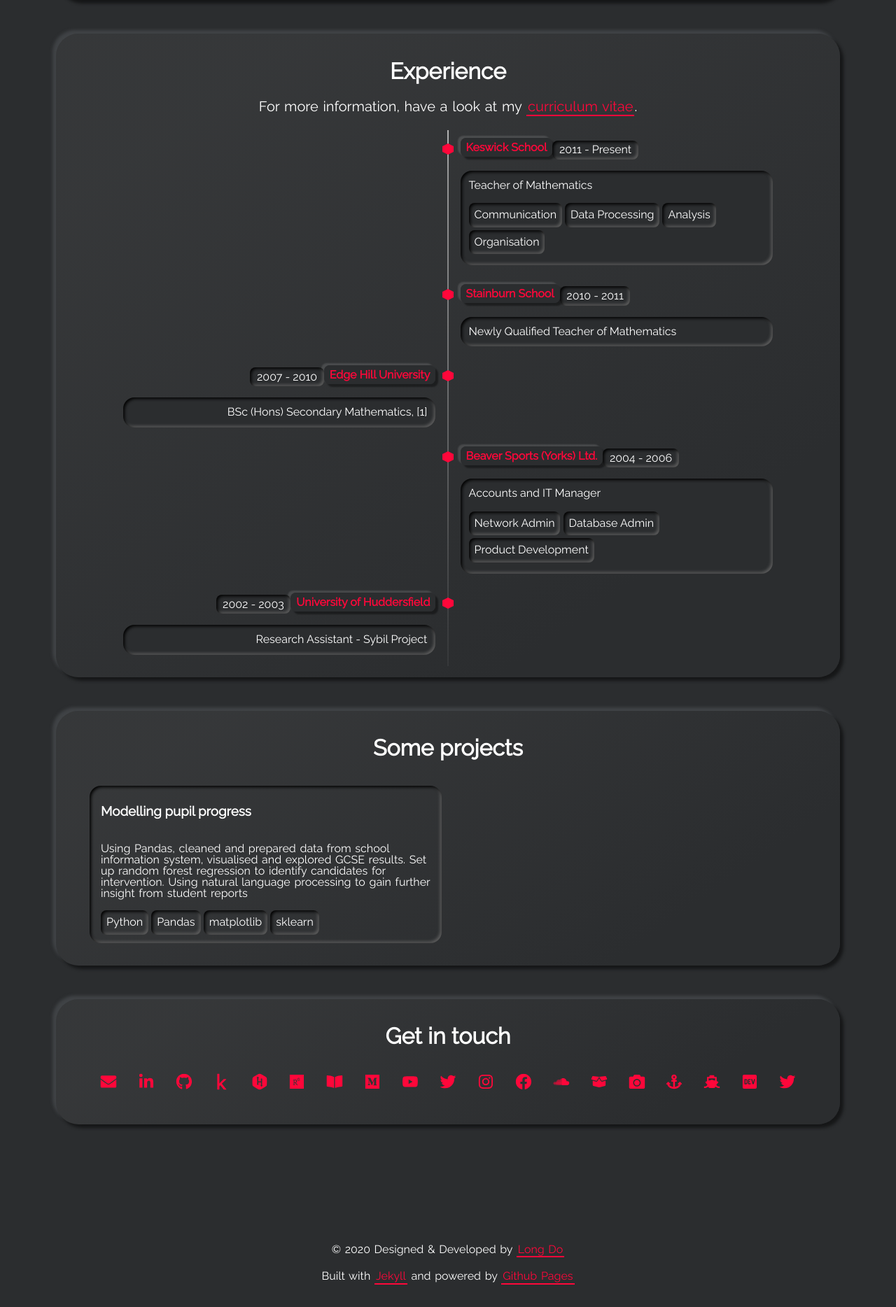
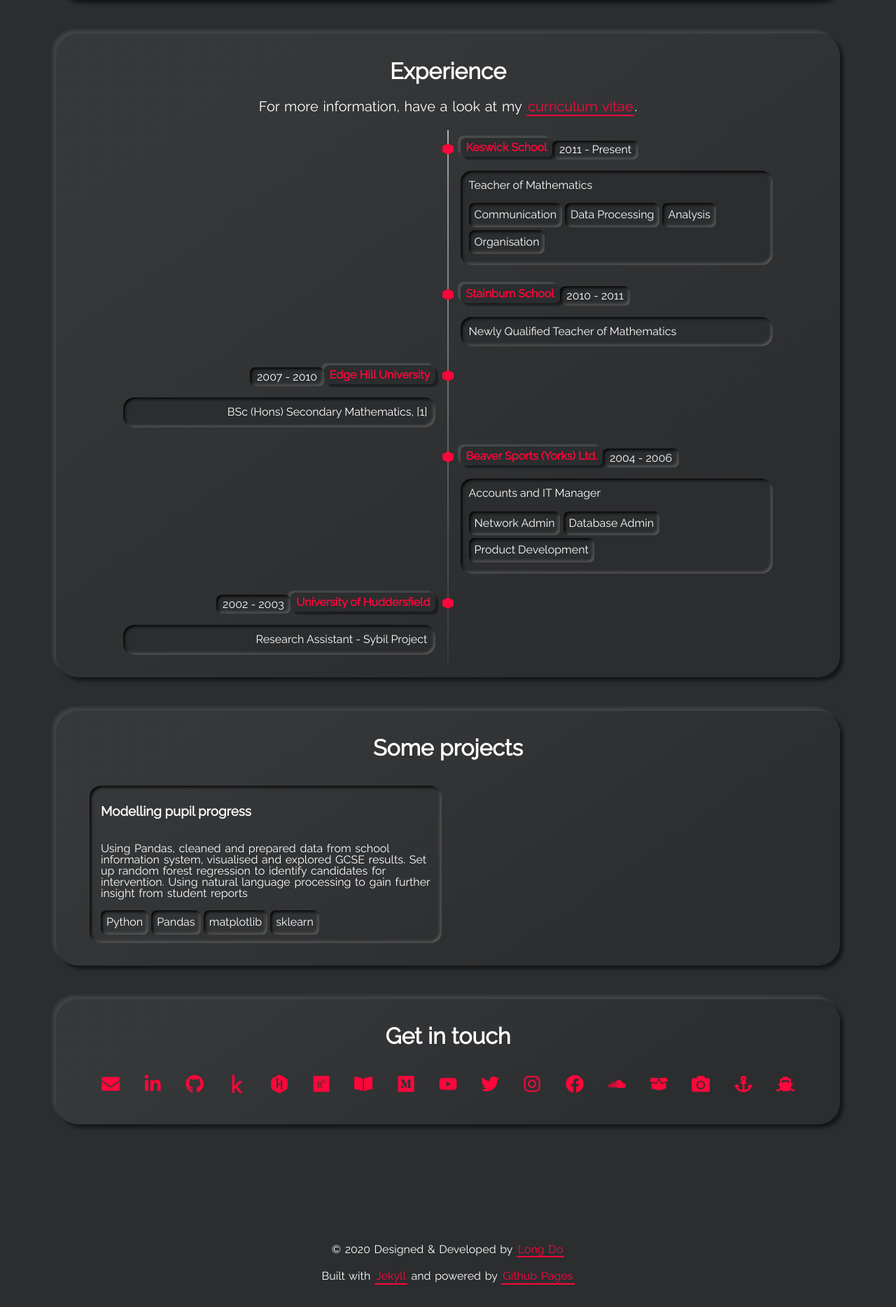
Before and after one commit to cgncvk/cgncvk.github.io-, a Jekyll site: the page built from index.html, in a window 1280 px wide. Shown: the part 1601-3469 px from the top of the page at 70% size. Built offline with Jekyll 4.4.1, drawn with Linux system fonts in a browser that asks for light colours.

Commit message:
Update section-contact.html

```diff
--- a/_includes/section-contact.html
+++ b/_includes/section-contact.html
@@ -188,26 +188,4 @@
   </a>
   {% endif %}
 
-  {% if site.dev_username != null %}
-  <a class="social-link black" aria-label="My DEV" target="_blank" rel="noreferrer"
-    href="https://dev.to/{{site.dev_username}}">
-    <div class="social">
-      <svg class="social-svg" viewBox="0 0 48 48">
-        <use x="12" y="12" width="24" height="24" viewBox="0 0 48 48" xlink:href="{{ "/assets/img/brands.svg#dev" | prepend: site.baseurl }}"></use>
-      </svg>
-    </div>
-  </a>
-  {% endif %}
-
-  {% if site.twitter_username != null %}
-  <a class="social-link twitter" aria-label="My Twitter" target="_blank" rel="noreferrer"
-    href="https://twitter.com/{{site.twitter_username}}">
-    <div class="social">
-      <svg class="social-svg" viewBox="0 0 48 48">
-        <use x="12" y="12" width="24" height="24" viewBox="0 0 48 48" xlink:href="{{ "/assets/img/brands.svg#twitter" | prepend: site.baseurl }}"></use>
-      </svg>
-    </div>
-  </a>
-  {% endif %}
-
 </div>
```
